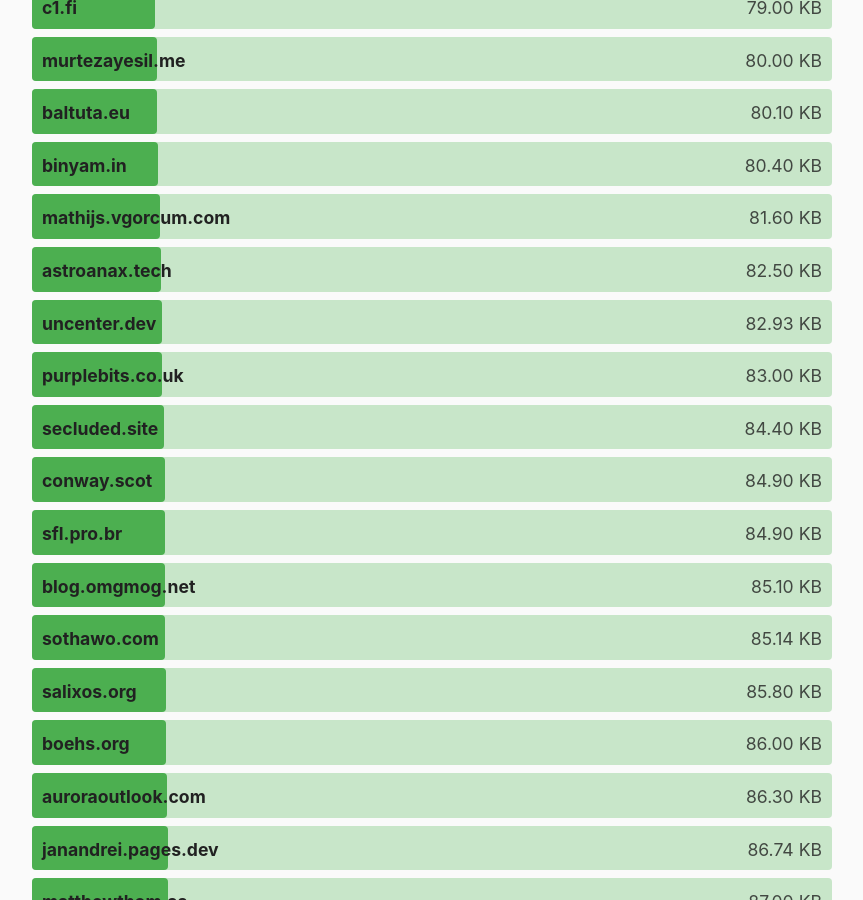
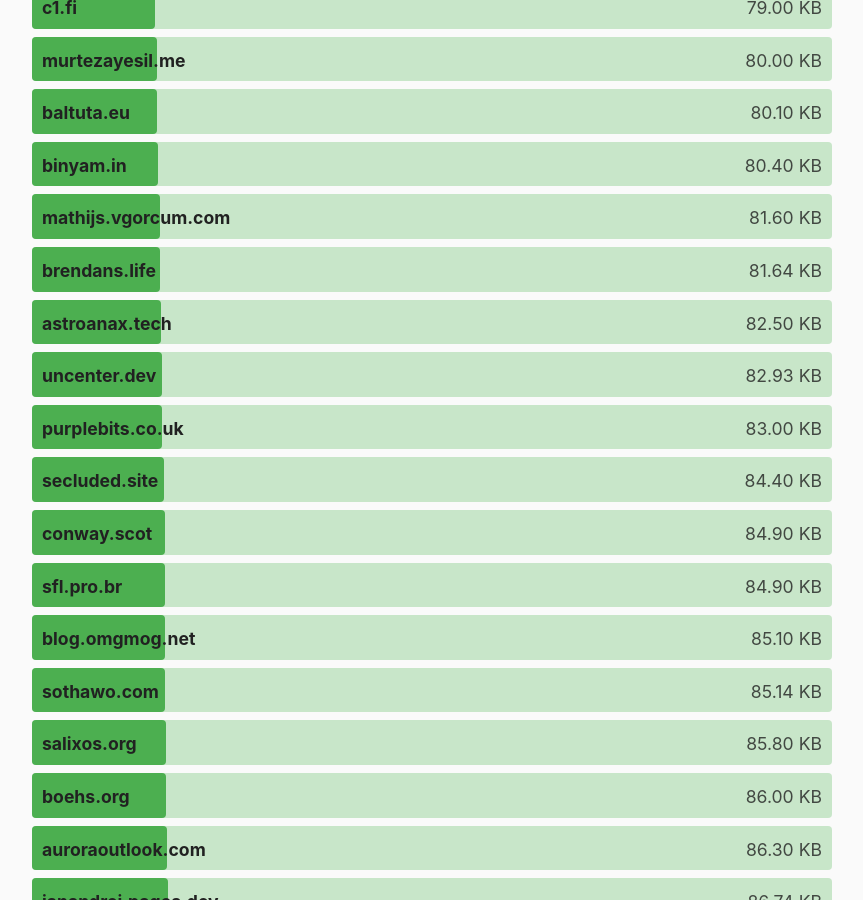
Before and after one commit to kevquirk/512kb.club, a Jekyll site: the page built from index.md, in a window 1280 px wide and 900 px high, scrolled down 25043 px. Shown: the whole window, without its empty margins (208-1071 px from the left). Built offline with Jekyll 4.4.1, drawn with Linux system fonts in a browser that asks for light colours; some of the changed text lies outside the part shown.

Commit message:
Update sites.yml

```diff
--- a/_data/sites.yml
+++ b/_data/sites.yml
@@ -705,8 +705,8 @@
 
 - domain: brendans.life
   url: https://brendans.life/
-  size: 226.38
-  last_checked: 2024-11-01
+  size: 81.64
+  last_checked: 2024-12-21
 
 - domain: brianjdevries.com
   url: https://brianjdevries.com
```
